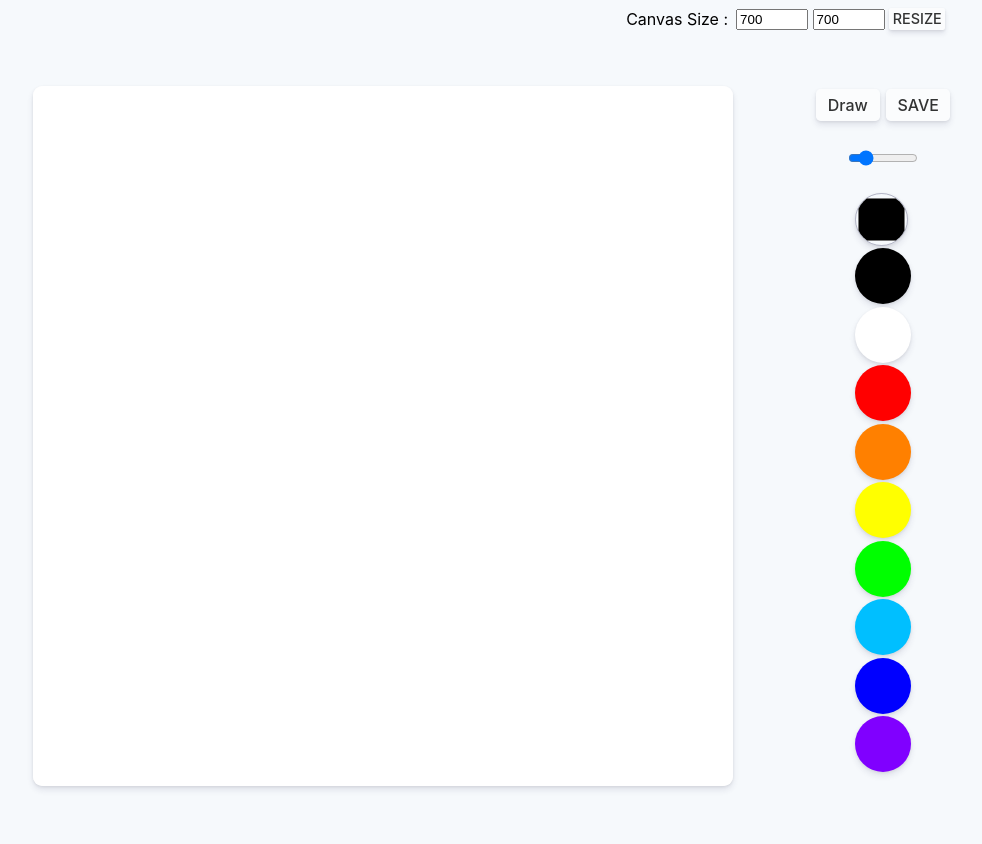
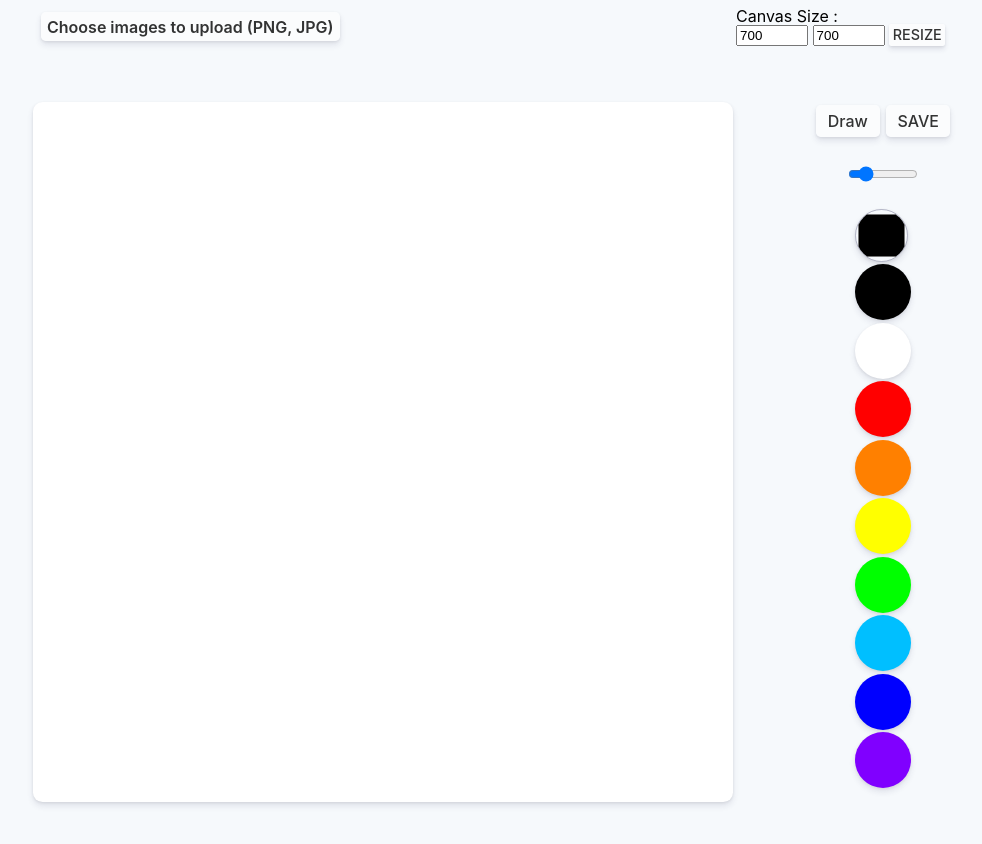
Before and after one commit to eehwan/PaintingBoard, a plain HTML site: page index.html in a window 1280 px wide. Shown: the whole page, without its empty margins (147-1129 px from the left). Drawn offline with Linux system fonts and the light colour scheme.

Commit message:
edited img_upload function

```diff
--- a/app.js
+++ b/app.js
@@ -8,6 +8,7 @@ const _line_width = select("#line_width");
 const _colors = document.getElementsByClassName("color")
 const _mode = select("#mode");
 const _save = select("#save");
+const _file = select("#img_upload");
 
 const ctx = _canvas.getContext('2d');
 
@@ -39,9 +40,9 @@ function handle_size(e){
 }
 
 // 색상관련
-ctx.fillStyle = "#ffffff";
-ctx.fillRect(0,0, _canvas.width, _canvas.height);
-ctx.fillStyle = _custom_color.value;
+// ctx.fillStyle = "#ffffff";
+// ctx.fillRect(0,0, _canvas.width, _canvas.height);
+// ctx.fillStyle = _custom_color.value;
 function handle_color(color){
   _custom_color.value = rgb2hex(color); //input color value에는 hex값만 들어감
   ctx.strokeStyle = color;
@@ -116,6 +117,16 @@ function handle_save(){
     link.click();
   }
 }
+function handle_file(){
+  const file_list = _file.files
+  for(const file of _file.files){
+    const img = new Image();
+    img.src = URL.createObjectURL(file);
+    img.onload = function(e){
+      ctx.drawImage(img, 0, 0, _canvas.width, _canvas.height);
+    }
+  }
+}
 
 function init(){
   // 캔버스 크기
@@ -136,5 +147,6 @@ function init(){
   // 버튼
   _mode.addEventListener('change', handle_mode);
   _save.addEventListener('click', handle_save);
+  _file.addEventListener('change', handle_file);
 }
 init();
--- a/index.html
+++ b/index.html
@@ -10,12 +10,16 @@
   <body>
     <div class="wrapper">
       <div class="canvas_control">
+        <label for="img_upload">Choose images to upload (PNG, JPG)</label>
+        <input type="file" id="img_upload" accept="image/png, image/jpeg">
+        <span>
           <p>Canvas Size :</p>
           <form action="">
             <input type="number" id="width" min="400" max="1200" value="700" step="50">
             <input type="number" id="height" min="400" max="1200" value="700" step="50">
             <button type="submit" id="size_submit">resize</button>
           </form>
+        </span>
       </div>
       <div class="center">
         <canvas id="canvas">Can't load use Chrome.exe plz</canvas>
--- a/style.css
+++ b/style.css
@@ -21,7 +21,21 @@ body {
   width: 100%;
   padding: 0.5em 3.5em;
   align-items: center;
-  justify-content: flex-end;
+  justify-content: space-between;
+}
+.canvas_control>label{
+  padding: 0.4em;
+  text-align: center;
+  color: rgba(0, 0, 0, 0.8);
+  font-weight: 600;
+  background-color: rgba(255, 255, 255, 0.55);
+  border-radius: 0.3em;
+  border: rgba(255, 255, 255, 0.2);
+  box-shadow: 0 0.25em 0.375em rgba(50, 50, 93, 0.11), 0 0.0625em 0.1875em rgba(0, 0, 0, 0.08);
+  cursor: pointer;
+}
+#img_upload{
+  display: none;
 }
 .canvas_control>p{
   padding: 0 0.5em;
```
Lines whose indentation alone changed are shown as unchanged.
